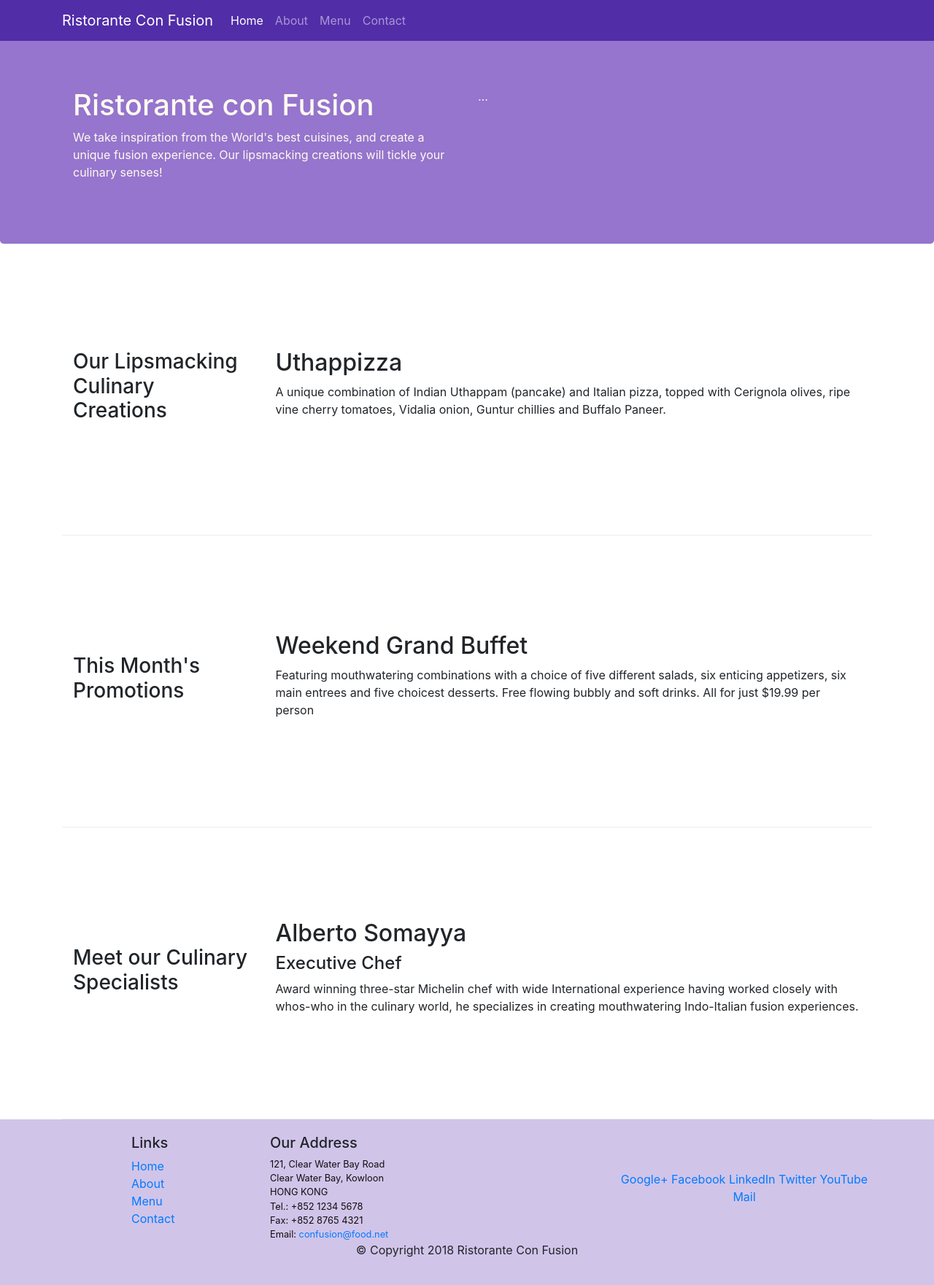
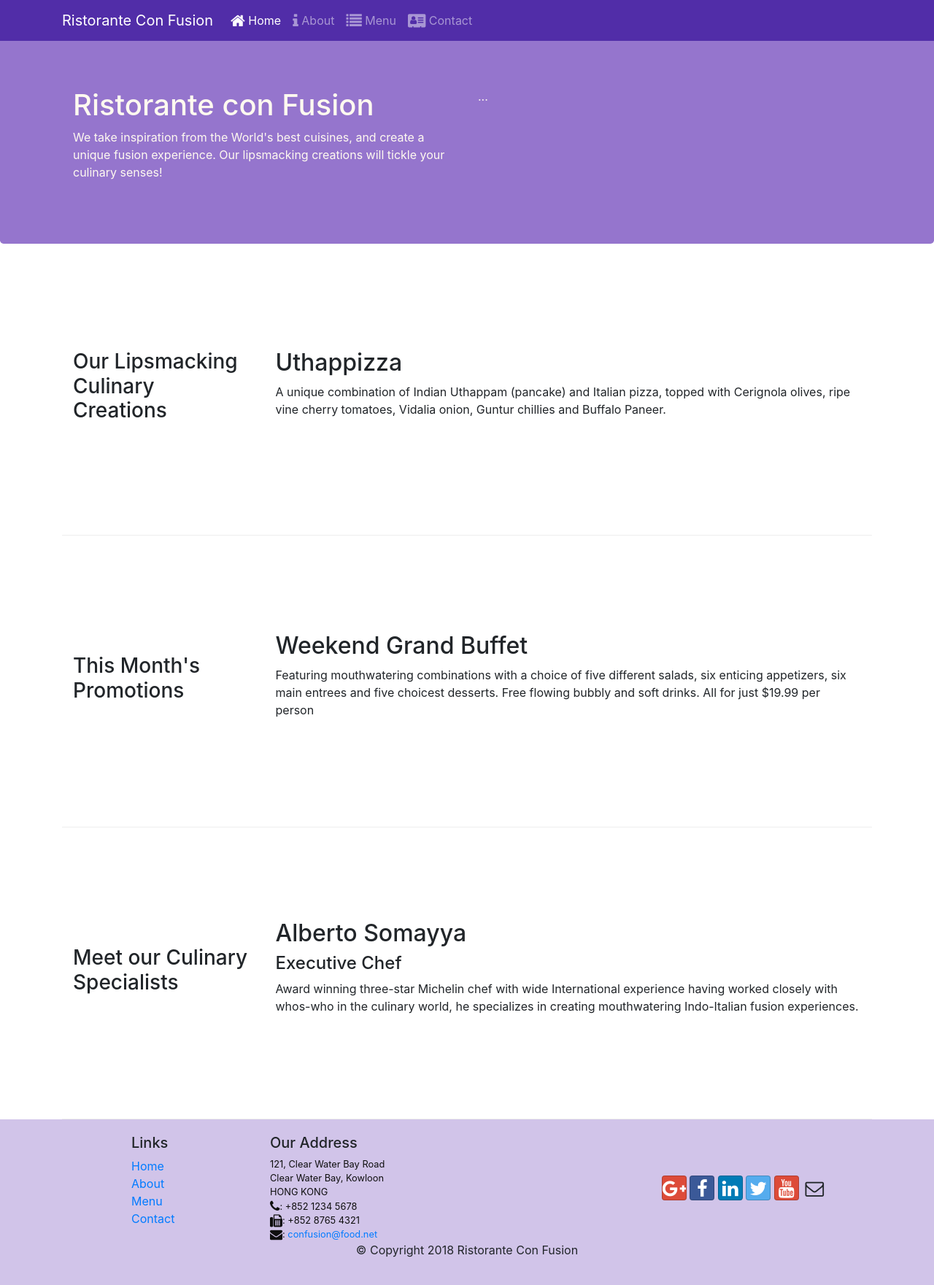
Before and after one commit to cuvaalex/LearnBootstrap, a website: page index.html in a window 1280 px wide. Shown: the whole page at 73% size. Drawn offline with nearby package versions, Linux system fonts and the light colour scheme.

Commit message:
Icon Fonts"

```diff
--- a/index.html
+++ b/index.html
@@ -11,6 +11,8 @@
     <!-- Bootstrap CSS -->
     <link rel="stylesheet" href="node_modules/bootstrap/dist/css/bootstrap.min.css">
     <link rel="stylesheet" href="css/styles.css">
+    <link rel="stylesheet" href="node_modules/font-awesome/css/font-awesome.min.css">
+    <link rel="stylesheet" href="node_modules/bootstrap-social/bootstrap-social.css">
 </head>
 
 <body>
@@ -34,10 +36,10 @@
             <a class="navbar-brand" href="#">Ristorante Con Fusion</a>
             <div class="collapse navbar-collapse" id="Navbar">
             <ul class="navbar-nav mr-auto">
-                <li class="nav-item active"><a class="nav-link" href="#">Home</a></li>
-                <li class="nav-item"><a class="nav-link" href="./aboutus.html">About</a></li>
-                <li class="nav-item"><a class="nav-link" href="#">Menu</a></li>
-                <li class="nav-item"><a class="nav-link" href="#">Contact</a></li>
+                <li class="nav-item active"><a class="nav-link" href="#"><span class="fa fa-home fa-lg"></span> Home</a></li>
+                <li class="nav-item"><a class="nav-link" href="./aboutus.html"><span class="fa fa-info fa-lg"></span> About</a></li>
+                <li class="nav-item"><a class="nav-link" href="#"><span class="fa fa-list fa-lg"></span> Menu</a></li>
+                <li class="nav-item"><a class="nav-link" href="#"><span class="fa fa-address-card fa-lg"></span> Contact</a></li>
             </ul>
             </div>
         </div>
@@ -94,19 +96,20 @@
                         121, Clear Water Bay Road<br>
                         Clear Water Bay, Kowloon<br>
                         HONG KONG<br>
-                        Tel.: +852 1234 5678<br>
-                        Fax: +852 8765 4321<br>
-                        Email: <a href="mailto:confusion@food.net">confusion@food.net</a>
+                        <i class="fa fa-phone fa-lg"></i>: +852 1234 5678<br>
+                        <i class="fa fa-fax fa-lg"></i>: +852 8765 4321<br>
+                        <i class="fa fa-envelope fa-lg"></i>:
+                        <a href="mailto:confusion@food.net">confusion@food.net</a>
                     </address>
                 </div>
                 <div class="col-12 col-sm-4 align-self-center">
                     <div class="text-center">
-                        <a href="http://google.com/+">Google+</a>
-                        <a href="http://www.facebook.com/profile.php?id=">Facebook</a>
-                        <a href="http://www.linkedin.com/in/">LinkedIn</a>
-                        <a href="http://twitter.com/">Twitter</a>
-                        <a href="http://youtube.com/">YouTube</a>
-                        <a href="mailto:">Mail</a>
+                        <a class="btn btn-social-icon btn-google" href="http://google.com/+"><i class="fa fa-google-plus"></i></a>
+                        <a class="btn btn-social-icon btn-facebook" href="http://www.facebook.com/profile.php?id="><i class="fa fa-facebook"></i></a>
+                        <a class="btn btn-social-icon btn-linkedin" href="http://www.linkedin.com/in/"><i class="fa fa-linkedin"></i></a>
+                        <a class="btn btn-social-icon btn-twitter" href="http://twitter.com/"><i class="fa fa-twitter"></i></a>
+                        <a class="btn btn-social-icon btn-google" href="http://youtube.com/"><i class="fa fa-youtube"></i></a>
+                        <a class="btn btn-social-icon" href="mailto:"><i class="fa fa-envelope-o"></i></a>
                     </div>
                 </div>
             </div>
--- a/package.json
+++ b/package.json
@@ -15,7 +15,9 @@
   },
   "dependencies": {
     "bootstrap": "^4.4.1",
-    "jquery": "^3.3.1",
+    "bootstrap-social": "^5.1.1",
+    "font-awesome": "^4.7.0",
+    "jquery": "^3.4.1",
     "popper.js": "^1.12.9"
   }
 }
```
Also changed, not shown: aboutus.html (+20 -17 lines), 1 other file.
